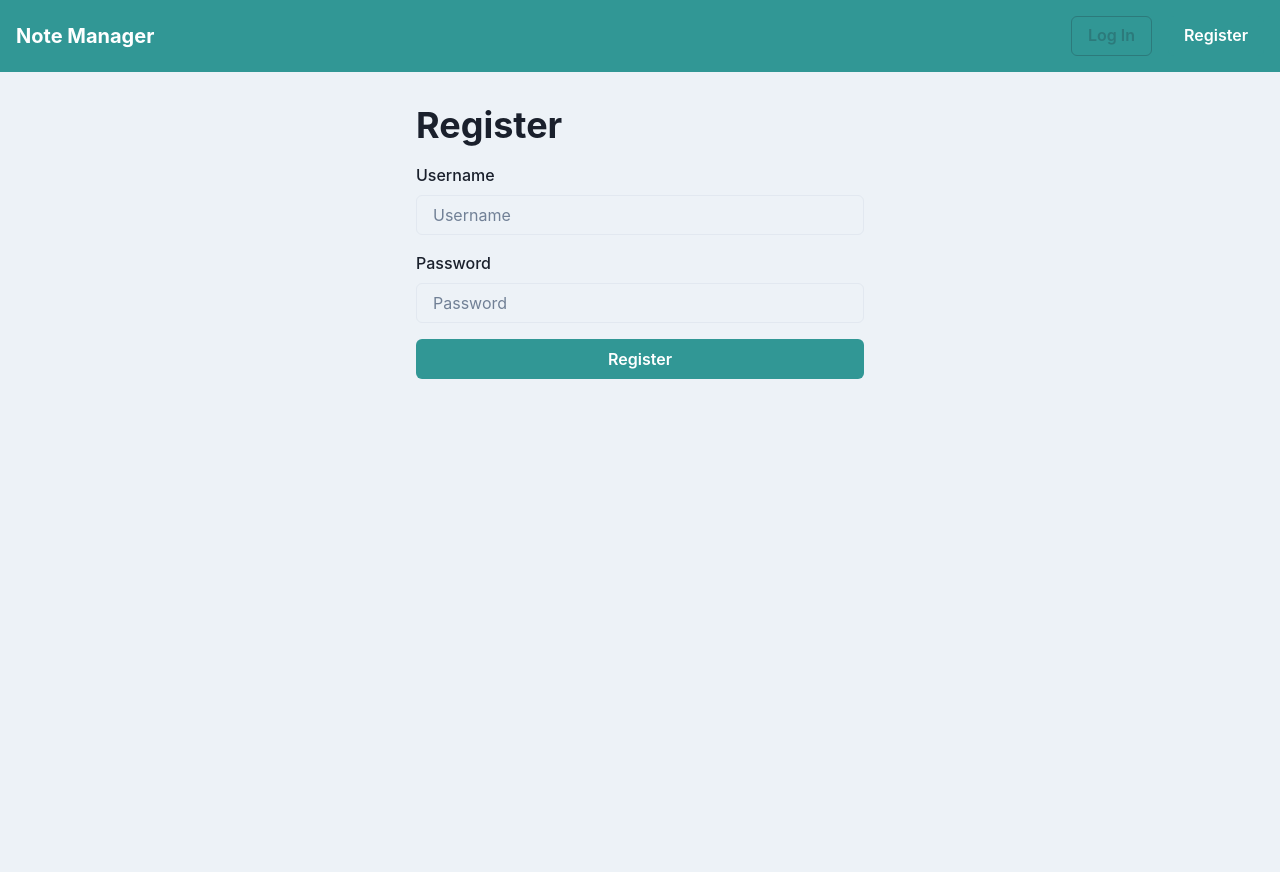
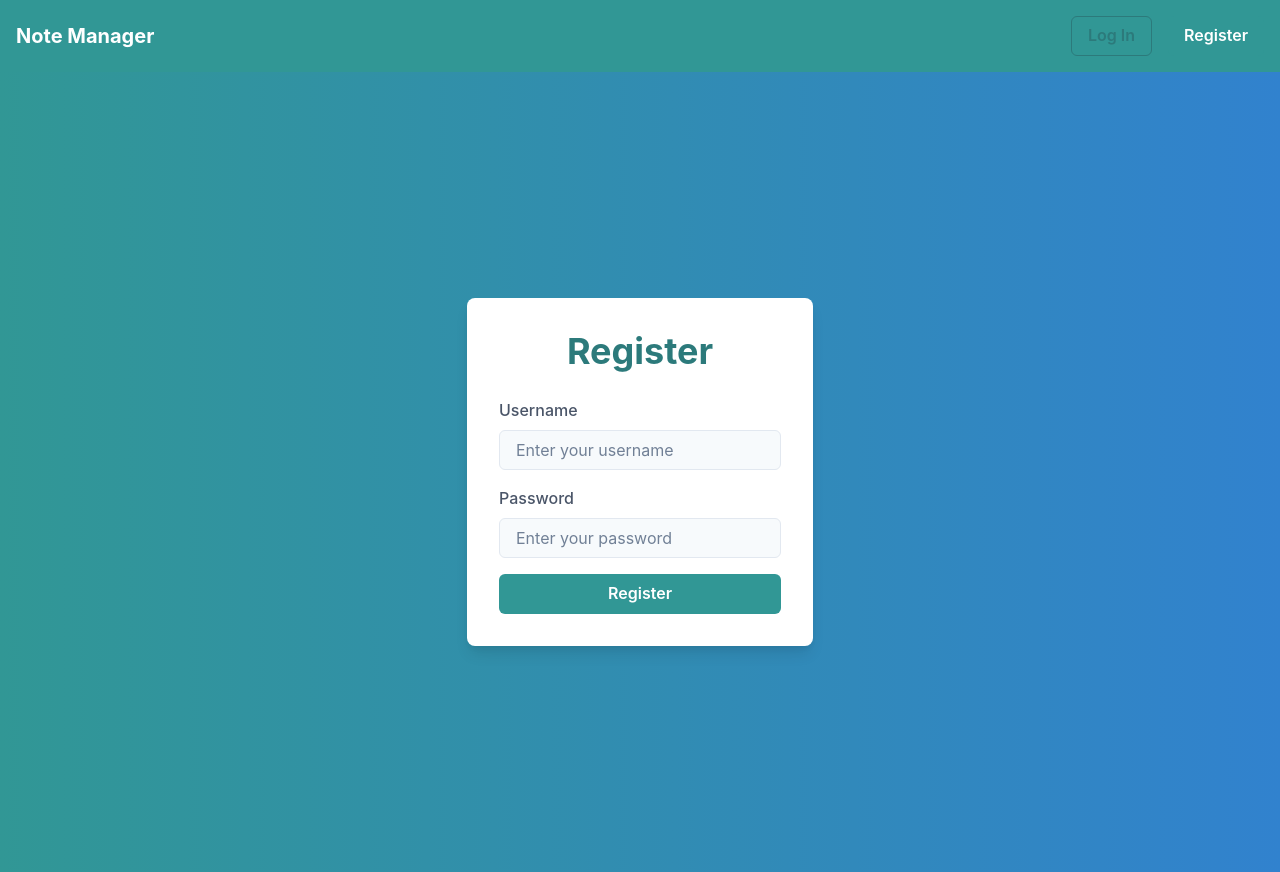
Before and after one commit to ez-programmer4/note-manager, a React (Create React App) app: page /register in a window 1280 px wide. Before the commit the page ends 800 px from the top, so only its background shows below. Built offline with nearby package versions, Linux system fonts and the light colour scheme.

Commit message:
after apdating the register

```diff
--- a/src/components/Register.js
+++ b/src/components/Register.js
@@ -9,29 +9,34 @@ import {
   Heading,
   Alert,
   AlertIcon,
+  VStack,
+  useToast,
 } from "@chakra-ui/react";
-import axios from "axios"; // Import axios for API calls
+import axios from "axios";
 
 const Register = () => {
   const [username, setUsername] = useState("");
   const [password, setPassword] = useState("");
   const [error, setError] = useState("");
   const navigate = useNavigate();
+  const toast = useToast(); // For toast notifications
 
   const handleRegister = async (e) => {
     e.preventDefault();
-    setError(""); // Clear previous errors
+    setError("");
 
     try {
-      // Update the API call to the local URL
       await axios.post(
         "https://note-manager-backend-1.onrender.com/users/register",
-        {
-          username,
-          password,
-        }
+        { username, password }
       );
-      alert("Registration successful! You can now log in.");
+      toast({
+        title: "Registration successful.",
+        description: "You can now log in.",
+        status: "success",
+        duration: 5000,
+        isClosable: true,
+      });
       navigate("/login");
     } catch (error) {
       console.error(error);
@@ -40,8 +45,25 @@ const Register = () => {
   };
 
   return (
-    <Box maxW="md" mx="auto" mt={8}>
-      <Heading mb={4}>Register</Heading>
+    <Box
+      display="flex"
+      alignItems="center"
+      justifyContent="center"
+      minH="100vh"
+      bgGradient="linear(to-r, teal.500, blue.500)"
+      p={6}
+    >
+      <Box
+        maxW="md"
+        bg="white"
+        borderRadius="lg"
+        boxShadow="lg"
+        p={8}
+        textAlign="center"
+      >
+        <Heading mb={6} color="teal.600">
+          Register
+        </Heading>
         {error && (
           <Alert status="error" mb={4}>
             <AlertIcon />
@@ -49,28 +71,45 @@ const Register = () => {
           </Alert>
         )}
         <form onSubmit={handleRegister}>
-        <FormControl mb={4}>
-          <FormLabel>Username</FormLabel>
+          <VStack spacing={4} align="stretch">
+            <FormControl>
+              <FormLabel color="gray.600">Username</FormLabel>
               <Input
                 type="text"
-            placeholder="Username"
+                placeholder="Enter your username"
                 onChange={(e) => setUsername(e.target.value)}
                 required
+                bg="gray.50"
+                _hover={{ bg: "gray.100" }}
+                _focus={{
+                  bg: "white",
+                  borderColor: "teal.400",
+                  boxShadow: "md",
+                }}
               />
             </FormControl>
-        <FormControl mb={4}>
-          <FormLabel>Password</FormLabel>
+            <FormControl>
+              <FormLabel color="gray.600">Password</FormLabel>
               <Input
                 type="password"
-            placeholder="Password"
+                placeholder="Enter your password"
                 onChange={(e) => setPassword(e.target.value)}
                 required
+                bg="gray.50"
+                _hover={{ bg: "gray.100" }}
+                _focus={{
+                  bg: "white",
+                  borderColor: "teal.400",
+                  boxShadow: "md",
+                }}
               />
             </FormControl>
             <Button colorScheme="teal" type="submit" width="full">
               Register
             </Button>
+          </VStack>
         </form>
+      </Box>
     </Box>
   );
 };
```
Lines whose indentation alone changed are shown as unchanged.
